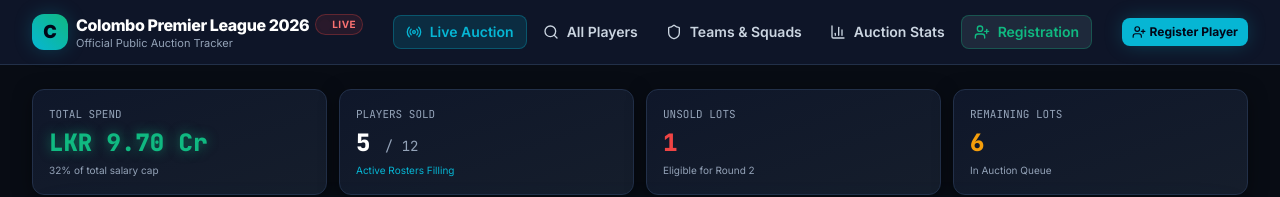
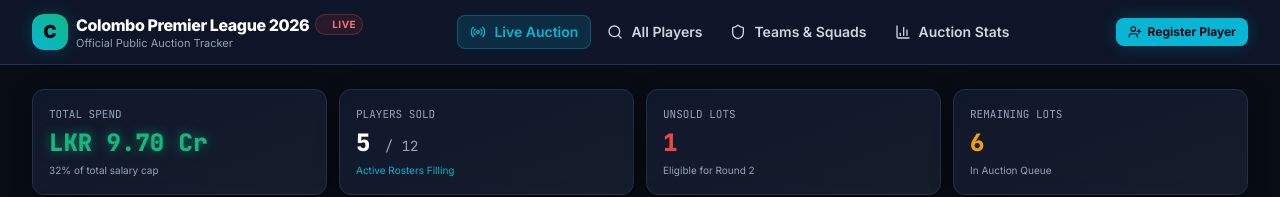
Before and after one commit to Dinsan-J/CBiding, a React (Vite) app in the folder frontend/: page /live/cpl-2026 in a window 1280 px wide. Shown: the top 197 px of the page. Built offline with nearby package versions, Linux system fonts and the light colour scheme.

Commit message:
fix(ui): remove duplicate registration tab from desktop navigation

```diff
--- a/frontend/src/layouts/PublicLayout.jsx
+++ b/frontend/src/layouts/PublicLayout.jsx
@@ -18,7 +18,6 @@ export const PublicLayout = ({ children, tournament }) => {
     { label: 'All Players', path: `/live/${currentSlug}/players`, icon: Search },
     { label: 'Teams & Squads', path: `/live/${currentSlug}/teams`, icon: Shield },
     { label: 'Auction Stats', path: `/live/${currentSlug}/stats`, icon: BarChart3 },
-    { label: 'Registration', path: `/register/${currentSlug}`, icon: UserPlus, isSpecial: true },
   ];
 
   return (
@@ -61,9 +60,7 @@ export const PublicLayout = ({ children, tournament }) => {
                     'flex items-center gap-2 px-3 py-1.5 rounded-lg text-xs sm:text-sm font-semibold transition-colors',
                     isActive
                       ? 'bg-brand-cyan/15 text-brand-cyan border border-brand-cyan/30'
-                      : item.isSpecial
-                        ? 'bg-surface-accent text-brand-emerald hover:text-white border border-emerald-500/30'
-                        : 'text-slate-300 hover:text-white hover:bg-surface-accent'
+                      : 'text-slate-300 hover:text-white hover:bg-surface-accent'
                   )}
                 >
                   <item.icon className="w-4 h-4" />
@@ -72,21 +69,21 @@ export const PublicLayout = ({ children, tournament }) => {
               ))}
             </nav>
 
-            {/* Header Right Actions (Visible on Mobile & Desktop) */}
+            {/* Header Right Actions (Single CTA Button) */}
             <div className="flex items-center gap-2 shrink-0">
               <Link
                 to={`/register/${currentSlug}`}
-                className="inline-flex items-center gap-1 px-2.5 py-1.5 rounded-lg bg-brand-cyan text-slate-950 font-bold text-xs shadow-glow-cyan hover:bg-cyan-300 transition-colors"
+                className="inline-flex items-center gap-1.5 px-3 py-1.5 rounded-lg bg-brand-cyan text-slate-950 font-bold text-xs shadow-glow-cyan hover:bg-cyan-300 transition-colors"
               >
                 <UserPlus className="w-3.5 h-3.5" />
-                <span className="hidden xs:inline sm:inline">Register Player</span>
-                <span className="xs:hidden sm:hidden">Register</span>
+                <span className="hidden sm:inline">Register Player</span>
+                <span className="sm:hidden">Register</span>
               </Link>
             </div>
           </div>
         </div>
 
-        {/* Mobile Horizontal Subnav - Scrollable with all links including Registration */}
+        {/* Mobile Horizontal Subnav - Scrollable with 4 Core Sections */}
         <div className="md:hidden border-t border-border-subtle bg-slate-950/80 backdrop-blur-md overflow-x-auto scrollbar-none px-3 py-2 flex items-center gap-2">
           {navLinks.map((item) => (
             <NavLink
@@ -97,9 +94,7 @@ export const PublicLayout = ({ children, tournament }) => {
                 'flex items-center gap-1.5 px-3 py-1.5 rounded-lg text-xs font-semibold whitespace-nowrap transition-colors shrink-0',
                 isActive
                   ? 'bg-brand-cyan text-slate-950 font-bold shadow-glow-cyan'
-                  : item.isSpecial
-                    ? 'text-brand-emerald bg-surface-card border border-emerald-500/30 font-bold'
-                    : 'text-slate-400 hover:text-slate-200 bg-surface-card border border-border-subtle'
+                  : 'text-slate-400 hover:text-slate-200 bg-surface-card border border-border-subtle'
               )}
             >
               <item.icon className="w-3.5 h-3.5" />
```
